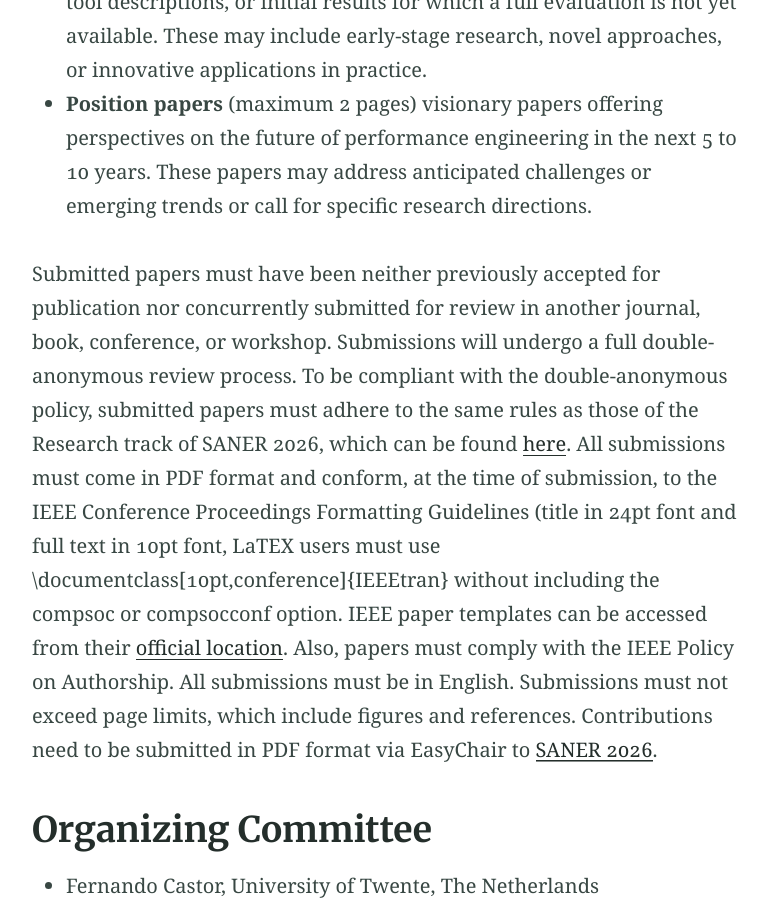
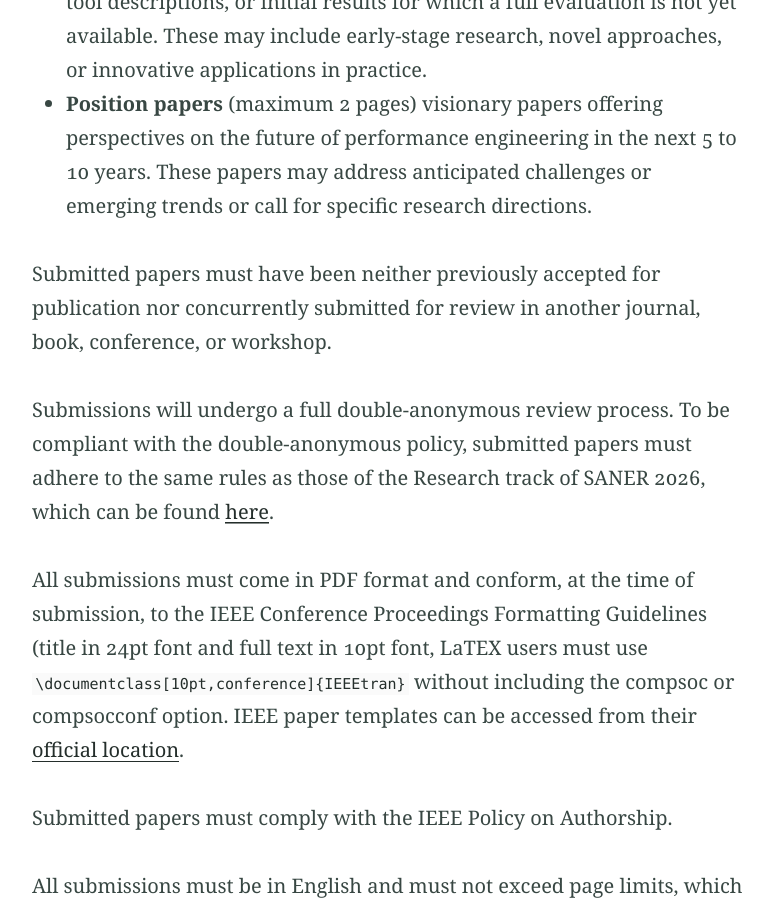
Before and after one commit to greenvolve/greenvolve.github.io, a Jekyll site: the page built from index.md, in a window 1280 px wide and 900 px high, scrolled down 2889 px. Shown: the whole window, without its empty margins (251-1023 px from the left). Built offline with Jekyll 4.4.1, drawn with Linux system fonts in a browser that asks for light colours; some of the changed text lies outside the part shown.

Commit message:
Better formatting

```diff
--- a/index.md
+++ b/index.md
@@ -104,11 +104,16 @@ address anticipated challenges or emerging trends or call
 for specific research directions.
 
 Submitted papers must have been neither previously accepted for publication nor concurrently submitted for review in another journal, book, conference, or workshop.
+
 Submissions will undergo a full double-anonymous review process. To be compliant with the double-anonymous policy, submitted papers must adhere to the same rules as those of the Research track of SANER 2026, which can be found [here](https://conf.researchr.org/track/saner-2026/saner-2026-papers).
-All submissions must come in PDF format and conform, at the time of submission, to the IEEE Conference Proceedings Formatting Guidelines (title in 24pt font and full text in 10pt font, LaTEX users must use \documentclass[10pt,conference]{IEEEtran} without including the compsoc or compsocconf option.
+
+All submissions must come in PDF format and conform, at the time of submission, to the IEEE Conference Proceedings Formatting Guidelines (title in 24pt font and full text in 10pt font, LaTEX users must use `\documentclass[10pt,conference]{IEEEtran}` without including the compsoc or compsocconf option.
 IEEE paper templates can be accessed from their [official location](https://www.ieee.org/conferences/publishing/templates).
-Also, papers must comply with the IEEE Policy on Authorship. All submissions must be in English.
-Submissions must not exceed page limits, which include figures and references.
+
+Submitted papers must comply with the IEEE Policy on Authorship.
+
+All submissions must be in English and must not exceed page limits, which include figures and references.
+
 Contributions need to be submitted in PDF format via EasyChair to [SANER 2026](https://easychair.org/conferences/?conf=saner2026).
 
 
```
